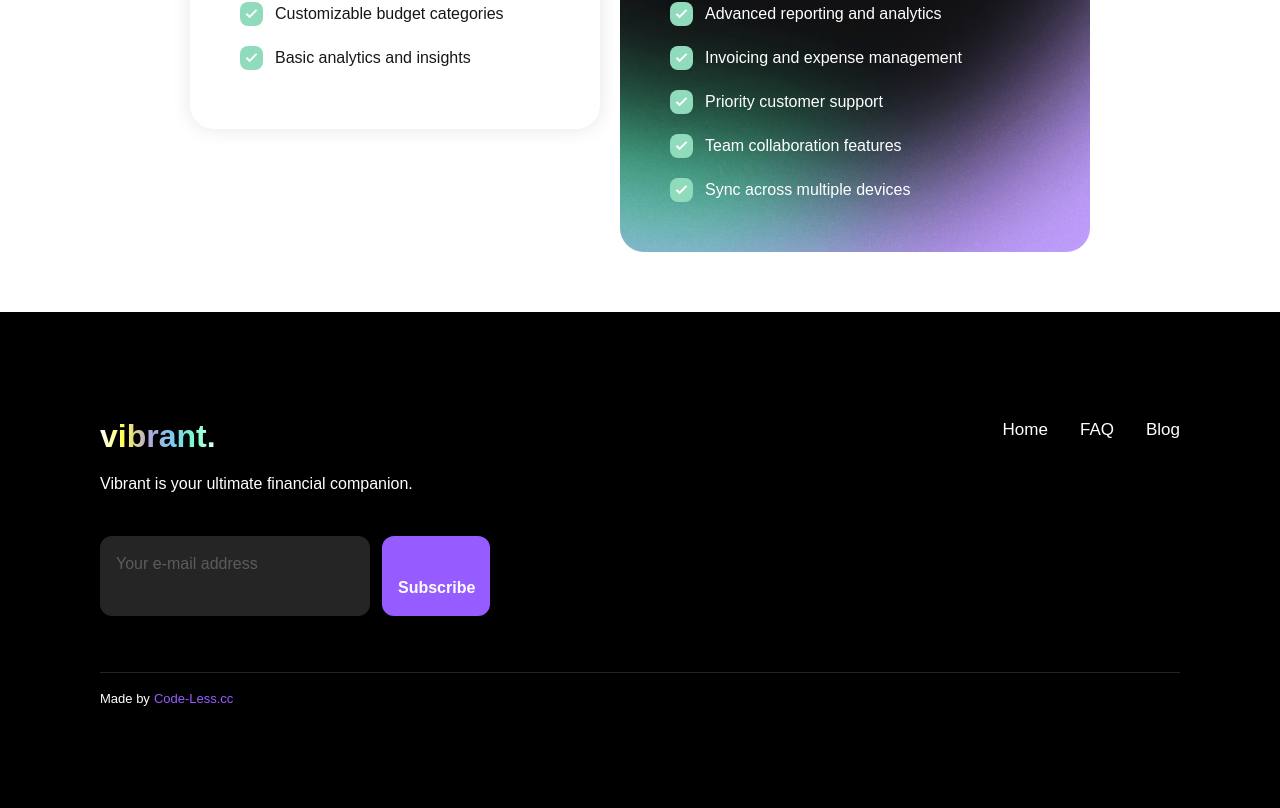
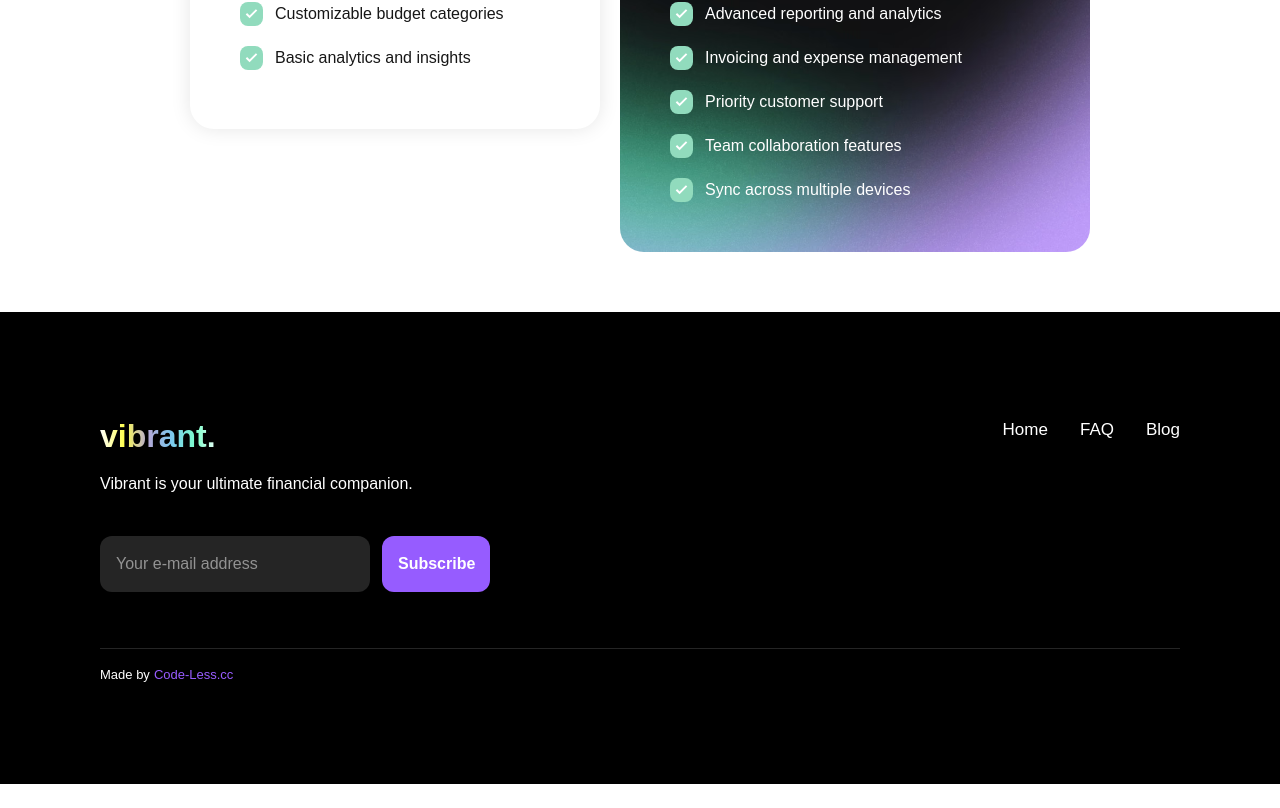
Before and after one commit to ZhannaKanal/landing, a Next.js app: page / in a window 1280 px wide. Shown: the part 4773-5581 px from the top of the page. After the commit the page ends 5557 px from the top, so only its background shows below. Built offline with nearby package versions, Linux system fonts and the light colour scheme.

Commit message:
added sending message to email

```diff
--- a/package.json
+++ b/package.json
@@ -10,6 +10,7 @@
   },
   "dependencies": {
     "next": "15.3.4",
+    "nodemailer": "^7.0.4",
     "react": "^19.0.0",
     "react-dom": "^19.0.0"
   },
--- /dev/null
+++ b/src/app/api/send-welcome/route.js
@@ -0,0 +1,27 @@
+import nodemailer from "nodemailer";
+
+export async function POST(req) {
+  const { email } = await req.json();
+
+  const transporter = nodemailer.createTransport({
+    service: "gmail",
+    auth: {
+      user: process.env.EMAIL_USER,
+      pass: process.env.EMAIL_PASS,
+    },
+  });
+
+  try {
+    await transporter.sendMail({
+      from: process.env.EMAIL_USER,
+      to: email,
+      subject: "Welcome!",
+      text: "Hi, welcome to our site",
+    });
+
+    return new Response(JSON.stringify({ message: "Email sent" }), { status: 200 });
+  } catch (error) {
+    console.error(error);
+    return new Response(JSON.stringify({ message: "Error sending email" }), { status: 500 });
+  }
+}
--- a/src/app/components/Footer.tsx
+++ b/src/app/components/Footer.tsx
@@ -1,4 +1,34 @@
+"use client";
+
+import { useState } from "react";
+
 export default function Footer() {
+  const [email, setEmail] = useState("");
+
+  const handleSubscribe = async () => {
+    if (!email) {
+      alert("Please enter your email.");
+      return;
+    }
+
+    try {
+      const res = await fetch("/api/send-welcome", {
+        method: "POST",
+        headers: { "Content-Type": "application/json" },
+        body: JSON.stringify({ email }),
+      });
+
+      if (res.ok) {
+        alert(`Hi, welcome to our site. Message successfully sent to ${email}`);
+        setEmail("");
+      } else {
+        alert("Failed to send email. Please try again.");
+      }
+    } catch (error) {
+      alert("An error occurred while sending email.");
+    }
+  };
+
   return (
     <div className="bg-[black] p-[100px]">
       <div className="max-w-[1100px] w-full mx-auto">
@@ -12,13 +42,29 @@ export default function Footer() {
                 Vibrant is your ultimate financial companion.
               </p>
             </div>
-            <form className="flex justify-start gap-3 py-7 ">
+            <form
+              className="flex justify-start gap-3 py-7"
+              onSubmit={(e) => {
+                e.preventDefault(); // Prevent actual form submit/refresh
+                handleSubscribe();
+              }}
+            >
               <div className="p-4 rounded-[12px] bg-[#252525] text-[#929292] w-1/2">
-                <input type="text" placeholder="Your e-mail address" className="outline-none"/>
+                <input
+                  type="email"
+                  placeholder="Your e-mail address"
+                  className="outline-none bg-transparent w-full text-white"
+                  value={email}
+                  onChange={(e) => setEmail(e.target.value)}
+                />
               </div>
-              <div className="p-4 rounded-[12px] text-[white] bg-[#965CFF] hover:bg-[#6B33CC] font-bold w-1/5">
-                <input type="button"/>Subscribe
-              </div>
+
+              <button
+                type="submit"
+                className="p-4 rounded-[12px] text-white bg-[#965CFF] hover:bg-[#6B33CC] font-bold w-1/5"
+              >
+                Subscribe
+              </button>
             </form>
           </div>
           <div className="w-1/2 flex justify-end text-[#ffffff] text-[17px] pt-[5px] gap-8">
@@ -33,7 +79,7 @@ export default function Footer() {
             </div>
           </div>
         </div>
-        <hr  className="h-[1px] bg-[#252525] border-0 mt-7"/>
+        <hr className="h-[1px] bg-[#252525] border-0 mt-7" />
         <div className="flex justify-start gap-1 text-[13px] mt-4">
           <p className="text-[white]">Made by</p>
           <p className="text-[#985cff]">Code-Less.cc</p>
```
Also changed, not shown: 2 other files (tests, documents, lock files or other folders).
